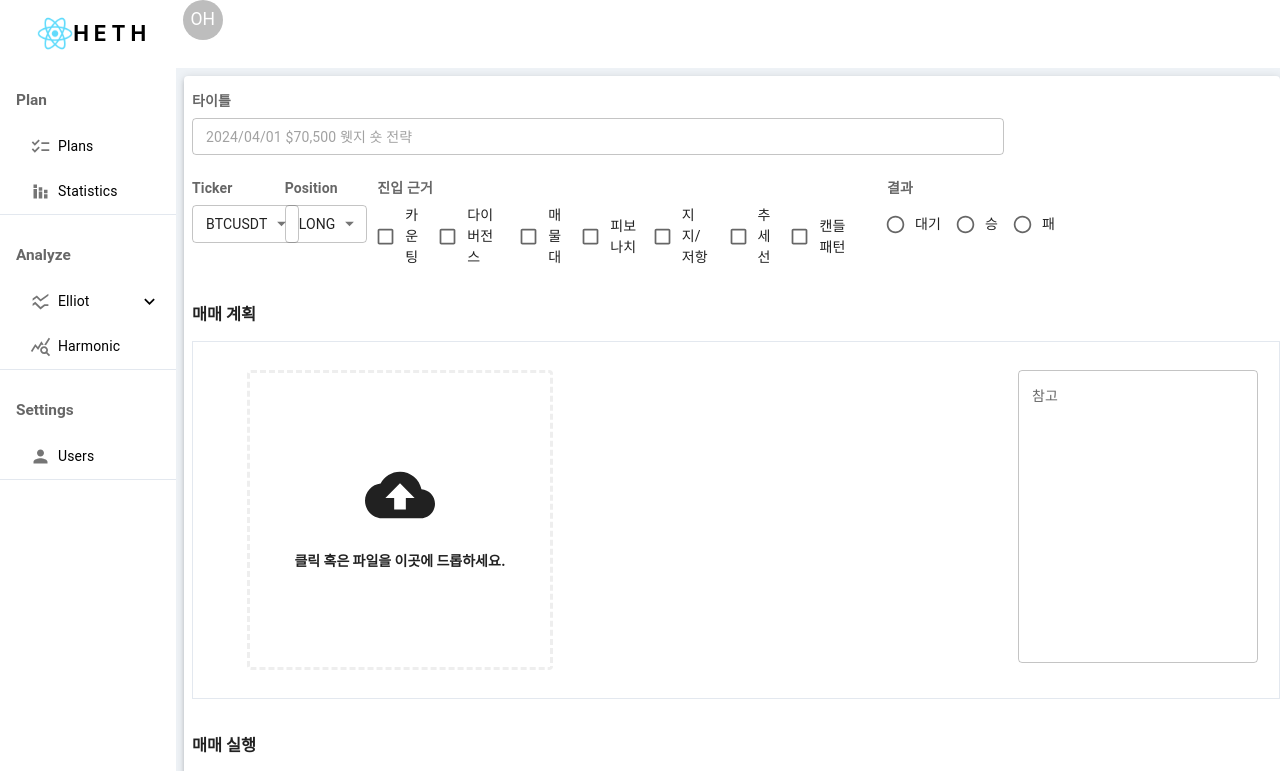
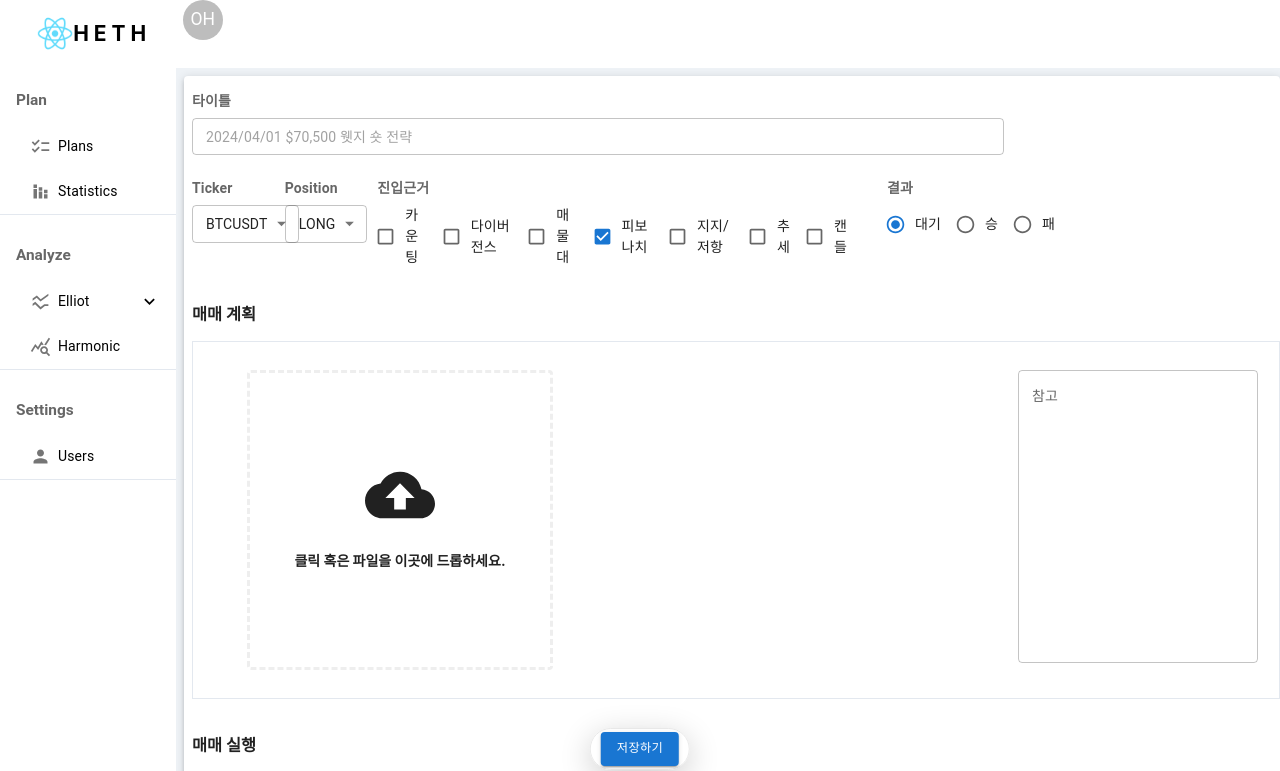
Before and after one commit to LazyDeveloperTroh/HarmonicElliotTradingHelper, a React (Create React App) app in the folder src/main/frontend/: page /plans/add in a window 1280 px wide. Shown: the top 771 px of the page. Built offline with nearby package versions, Linux system fonts and the light colour scheme.

Commit message:
매매일지 form title, ticker, position, basis, result

```diff
--- /dev/null
+++ b/src/main/frontend/src/components/Contents/plan/Plan.css
@@ -0,0 +1,19 @@
+.float-button-container {
+    z-index: 1000;
+    position: fixed;
+    transform: translate(-50%, 0%);
+    left: 50%;
+    bottom: 30px;
+
+    display: flex;
+    flex-direction: row;
+    align-items: center;
+    justify-content: space-around;
+    padding:0 10px;
+
+    height: 40px;
+    box-shadow: 0 8px 32px 0 rgba(0, 0, 0, 0.2);
+    border:1px solid #e9e9e9;
+    border-radius: 30px;
+    text-decoration: none !important;
+}
--- a/src/main/frontend/src/components/Contents/plan/Plan.js
+++ b/src/main/frontend/src/components/Contents/plan/Plan.js
@@ -1,5 +1,6 @@
 import * as React from 'react';
 import {
+    Button,
     Checkbox,
     FormControl,
     FormControlLabel,
@@ -14,74 +15,125 @@ import {
     TextField
 } from "@mui/material";
 import ChartExplainList from "./chart/ChartExplainList";
+import './Plan.css';
+import {useState} from "react";
+
+function Plan() {
+    const [title, setTitle] = useState("");
+    const [ticker, setTicker] = useState("BTCUSDT");
+    const [position, setPosition] = useState("LONG");
+    const [basisList, setBasisList] = useState([
+        {name: "카운팅",code: "COUNTING", check: false},
+        {name: "다이버전스",code: "DIVERGENCE", check: false},
+        {name: "매물대",code: "VOLUME PROFILE", check: false},
+        {name: "피보나치",code: "FIBONACCI RATIO", check: true},
+        {name: "지지/저항",code: "SUPPORT/RESISTANCE", check: false},
+        {name: "추세",code: "TREND", check: false},
+        {name: "캔들",code: "CANDLE", check: false}
+    ]);
+    const [result, setResult] = useState('WAITING');
+
+    const [tickerOpen, setTickerOpen] = useState(false);
+    const [positionOpen, setPositionOpen] = useState(false);
+    const save = () => {
+        console.log(title);
+        console.log(ticker);
+        console.log(position);
+        console.log(basisList);
+        console.log(result);
+    }
 
 
-function Plan() {
     return (
         <Paper component={"form"} elevation={3} sx={{height: "98%", padding: "inherit"}}>
+            <div className={"float-button-container"}>
+                <Button variant="contained" onClick={save}>저장하기</Button>
+            </div>
             <Grid container spacing={2}>
                 <Grid item md={9}>
                     <InputLabel id="title-label" sx={{fontWeight: "bold", padding: "0.5rem 0rem"}}>타이틀</InputLabel>
-                    <TextField labelId="title-label"
-                               InputLabelProps={{shrink: true}}
-                               fullWidth
-                               size={"small"}
-                               placeholder={"2024/04/01 $70,500 웻지 숏 전략"}/>
+                    <TextField
+                        fullWidth
+                        size={"small"}
+                        placeholder={"2024/04/01 $70,500 웻지 숏 전략"}
+                        defaultValue={title}
+                        onChange={(e) => setTitle(e.target.value)}
+                    />
                 </Grid>
                 <Grid item container md={12} columnSpacing={3}>
                     <Grid item md={1}>
                         <InputLabel id="ticker-label"
                                     sx={{fontWeight: "bold", padding: "0.5rem 0rem"}}>Ticker</InputLabel>
                         <Select
-                            labelId="ticker-label"
-                            InputLabelProps={{shrink: true}}
-                            id="demo-simple-select"
-                            value="10"
+                            value={ticker}
                             size={"small"}
+                            open={tickerOpen}
+                            onClose={() => setTickerOpen(false)}
+                            onOpen={() => setTickerOpen(true)}
+                            onChange={(e) => setTicker(e.target.value)}
                         >
-                            <MenuItem value={10}>BTCUSDT</MenuItem>
-                            <MenuItem value={20}>ETHUSDT</MenuItem>
-                            <MenuItem value={30}>XRPUSDT</MenuItem>
+                            <MenuItem value={"BTCUSDT"}>BTCUSDT</MenuItem>
+                            <MenuItem value={"ETHUSDT"}>ETHUSDT</MenuItem>
+                            <MenuItem value={"XRPUSDT"}>XRPUSDT</MenuItem>
                         </Select>
                     </Grid>
                     <Grid item md={1}>
                         <InputLabel id="position-label"
                                     sx={{fontWeight: "bold", padding: "0.5rem 0rem"}}>Position</InputLabel>
                         <Select
-                            labelId="position-label"
-                            InputLabelProps={{shrink: true}}
-                            id="demo-simple-select"
-                            value="LONG"
+                            value={position}
                             size={"small"}
+                            open={positionOpen}
+                            onClose={() => setPositionOpen(false)}
+                            onOpen={() => setPositionOpen(true)}
+                            onChange={(e) => setPosition(e.target.value)}
                         >
                             <MenuItem value={"LONG"}>LONG</MenuItem>
                             <MenuItem value={"SHORT"}>SHORT</MenuItem>
                         </Select>
                     </Grid>
                     <Grid item md={5.5}>
-                        <InputLabel id="demo-simple-select-label" sx={{fontWeight: "bold", padding: "0.5rem 0rem"}}>진입
-                            근거</InputLabel>
+                        <InputLabel id="basis-label" sx={{fontWeight: "bold", padding: "0.5rem 0rem"}}>진입근거</InputLabel>
                         <FormControl style={{flexDirection: "row"}}>
-                            <FormControlLabel control={<Checkbox/>} label="카운팅"/>
-                            <FormControlLabel control={<Checkbox/>} label="다이버전스"/>
-                            <FormControlLabel control={<Checkbox/>} label="매물대"/>
-                            <FormControlLabel control={<Checkbox/>} label="피보나치"/>
-                            <FormControlLabel control={<Checkbox/>} label="지지/저항"/>
-                            <FormControlLabel control={<Checkbox/>} label="추세선"/>
-                            <FormControlLabel control={<Checkbox/>} label="캔들패턴"/>
+                            {basisList.map((basis) =>
+                                <FormControlLabel
+                                    key={basis.code}
+                                    label={basis.name}
+                                    control={<Checkbox
+                                                value={basis.code}
+                                                checked={basis.check}
+                                                onChange={(e) => {
+                                                    let newBasisList = []
+                                                    for (let i = 0; i < basisList.length; i++) {
+                                                        if(basisList[i].code !== e.target.value) {
+                                                            newBasisList.push(basisList[i])
+                                                        } else {
+                                                            newBasisList.push({
+                                                                'code': basis.code,
+                                                                'name': basis.name,
+                                                                'check': !basis.check
+                                                            });
+                                                        }
+                                                    }
+                                                    setBasisList(newBasisList);
+                                                }}
+                                            />}
+                                />)
+                            }
                         </FormControl>
                     </Grid>
                     <Grid item>
-                        <InputLabel id="demo-row-radio-buttons-group-label"
+                        <InputLabel id="result-label"
                                     sx={{fontWeight: "bold", padding: "0.5rem 0rem"}}>결과</InputLabel>
                         <RadioGroup
                             row
-                            aria-labelledby="demo-row-radio-buttons-group-label"
-                            name="row-radio-buttons-group"
+                            name="result-buttons-group"
+                            value={result}
+                            onChange={(event) => setResult(event.target.value)}
                         >
-                            <FormControlLabel value="WAITING" control={<Radio/>} label="대기"/>
-                            <FormControlLabel value="WIN" control={<Radio/>} label="승"/>
-                            <FormControlLabel value="LOSE" control={<Radio/>} label="패"/>
+                            <FormControlLabel control={<Radio value="WAITING" />} label="대기"/>
+                            <FormControlLabel control={<Radio value="WIN" />} label="승"/>
+                            <FormControlLabel control={<Radio value="LOSE" />} label="패"/>
                         </RadioGroup>
                     </Grid>
                 </Grid>
@@ -92,7 +144,7 @@ function Plan() {
                     <ChartExplainList title={"매매 실행"}/>
                 </Grid>
                 <Grid item container md={12}>
-                    <Grid md={4}>
+                    <Grid item md={4}>
                         <TextField
                             type="number"
                             id="outlined-required"
@@ -111,7 +163,7 @@ function Plan() {
                             }}
                         />
                     </Grid>
-                    <Grid md={4}>
+                    <Grid item md={4}>
                         <TextField
                             type="number"
                             id="outlined-required"
@@ -130,7 +182,7 @@ function Plan() {
                             }}
                         />
                     </Grid>
-                    <Grid md={4}>
+                    <Grid item md={4}>
                         <TextField
                             type="number"
                             id="outlined-required"
@@ -151,7 +203,7 @@ function Plan() {
                     </Grid>
                 </Grid>
                 <Grid item container md={12}>
-                    <Grid md={6}>
+                    <Grid item md={6}>
                         <h3>잘한 점</h3>
                         <div style={{padding: "1rem 1rem"}}>
                             <TextField
@@ -162,7 +214,7 @@ function Plan() {
                             />
                         </div>
                     </Grid>
-                    <Grid md={6}>
+                    <Grid item md={6}>
                         <h3>부족한 점</h3>
                         <div style={{padding: "1rem 1rem"}}>
                             <TextField
```
